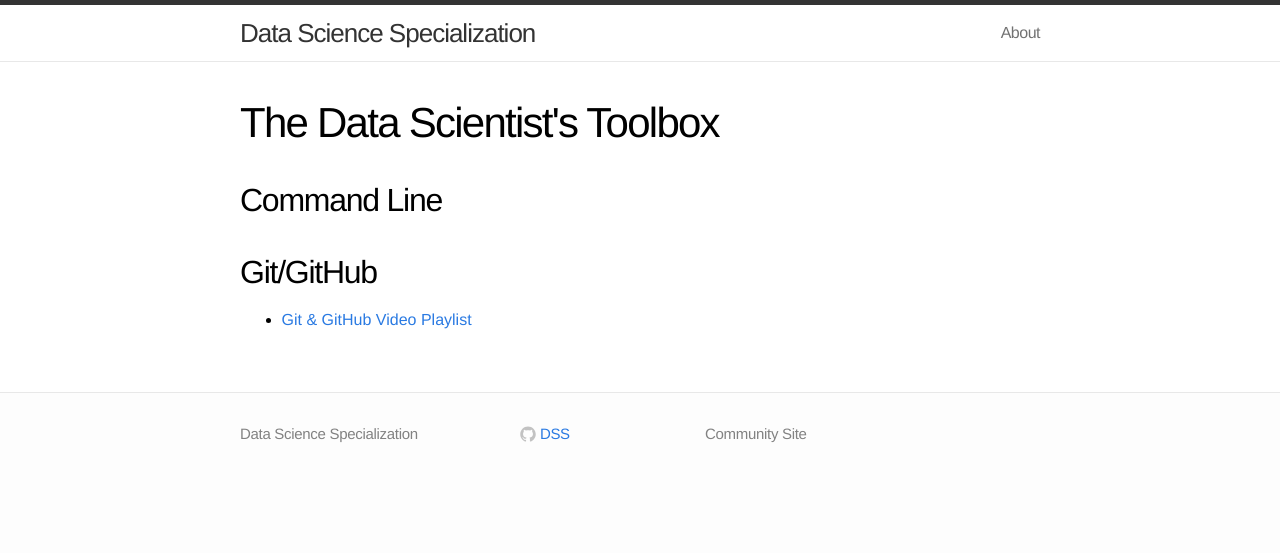
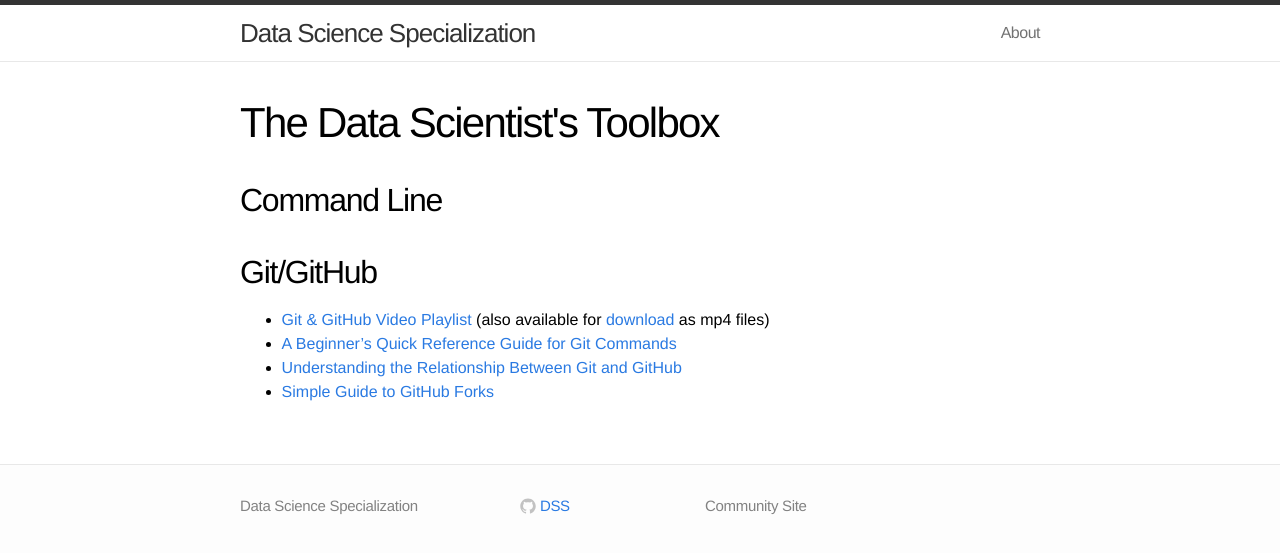
Before and after one commit to DataScienceSpecialization/DataScienceSpecialization.github.io, a Jekyll site: the page built from toolbox.md, in a window 1280 px wide. Shown: the top 553 px of the page. Built offline with Jekyll 4.4.1, drawn with Linux system fonts in a browser that asks for light colours.

Commit message:
add additional git links

```diff
--- a/toolbox.md
+++ b/toolbox.md
@@ -8,4 +8,7 @@
 
 ## Git/GitHub
 
-- [Git & GitHub Video Playlist](https://www.youtube.com/playlist?list=PL5-da3qGB5IBLMp7LtN8Nc3Efd4hJq0kD)
+- [Git & GitHub Video Playlist](https://www.youtube.com/playlist?list=PL5-da3qGB5IBLMp7LtN8Nc3Efd4hJq0kD) (also available for [download](https://drive.google.com/folderview?id=0BxRfg0msVmAoRlZFQjJ3T3VTOUE&usp=sharing) as mp4 files)
+- [A Beginner's Quick Reference Guide for Git Commands](http://www.dataschool.io/git-quick-reference-for-beginners/)
+- [Understanding the Relationship Between Git and GitHub](http://www.dataschool.io/github-is-just-dropbox-for-git/)
+- [Simple Guide to GitHub Forks](http://www.dataschool.io/simple-guide-to-forks-in-github-and-git/)
```
